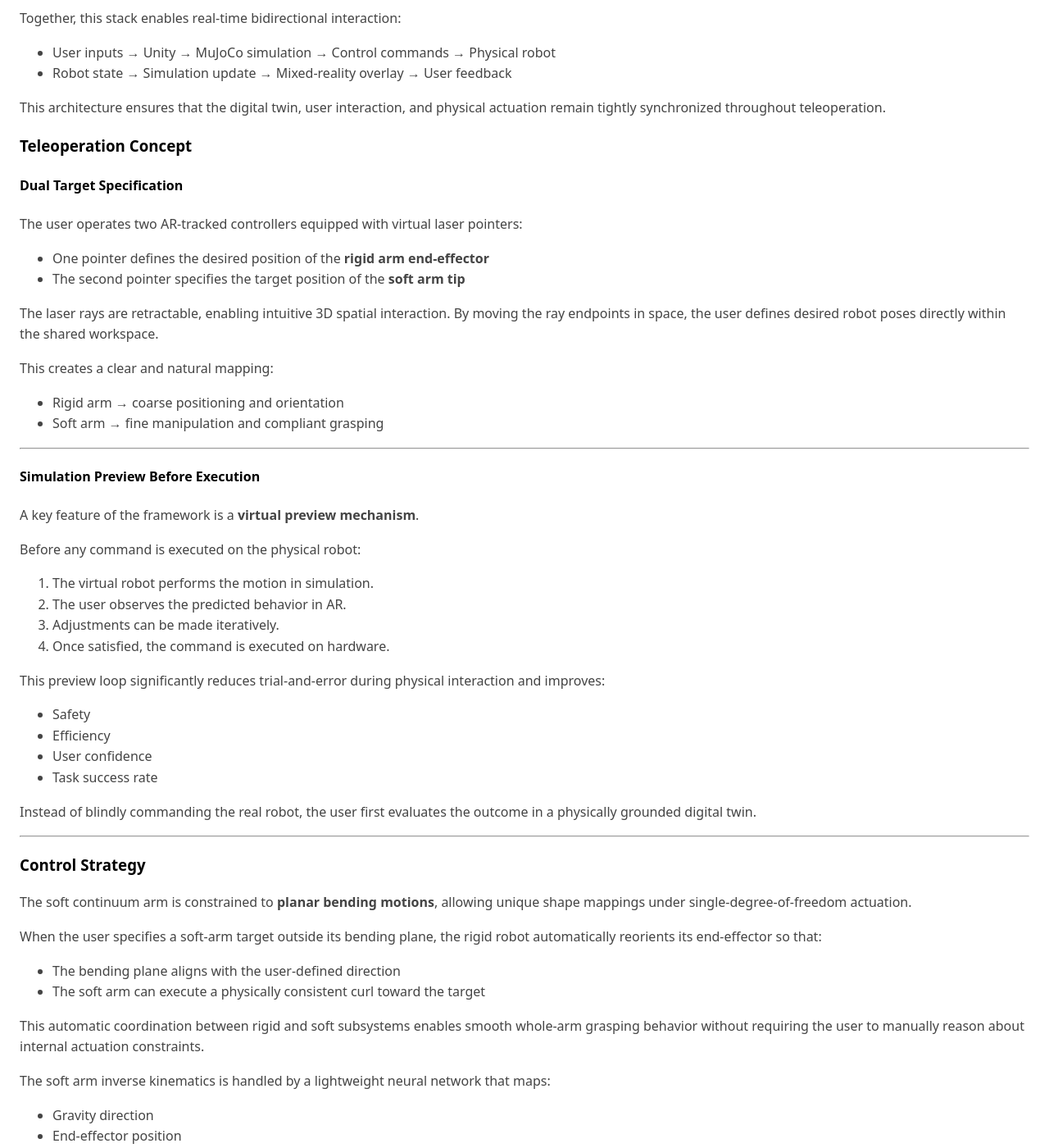
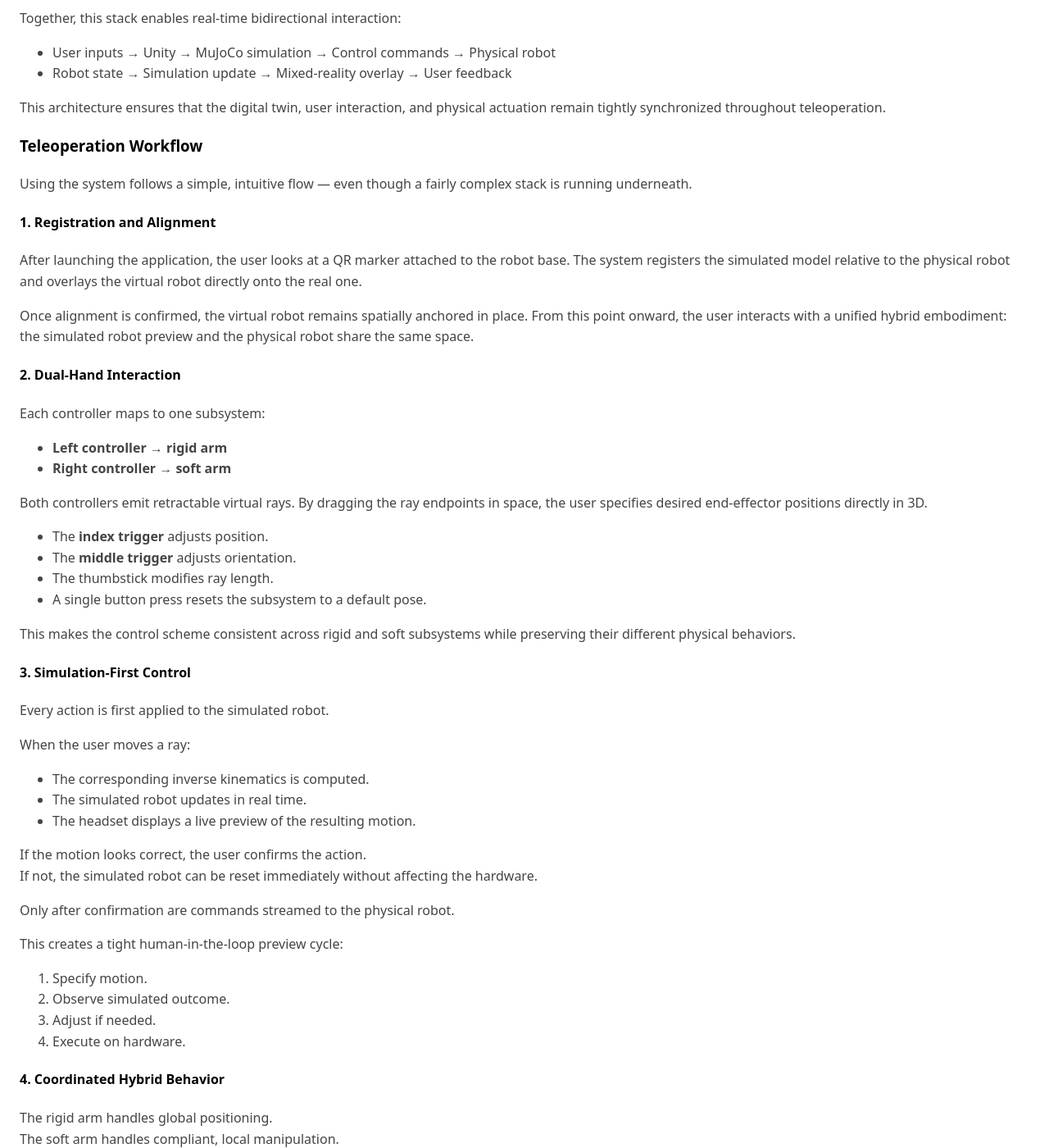
Before and after one commit to Jack-Klusmann/jack-klusmann.github.io, a Jekyll site: the page built from _projects/human_robot_interaction_3.md, in a window 1280 px wide and 1400 px high, scrolled down 3369 px. Shown: the whole window at 82% size. Built offline with Jekyll 4.4.1, drawn with Linux system fonts in a browser that asks for light colours; some of the changed text lies outside the part shown.

Commit message:
Text completed

```diff
--- a/_projects/human_robot_interaction_3.md
+++ b/_projects/human_robot_interaction_3.md
@@ -135,61 +135,75 @@ Together, this stack enables real-time bidirectional interaction:
 
 This architecture ensures that the digital twin, user interaction, and physical actuation remain tightly synchronized throughout teleoperation.
 
+### Teleoperation Workflow
 
+Using the system follows a simple, intuitive flow — even though a fairly complex stack is running underneath.
 
+#### 1. Registration and Alignment
 
-### Teleoperation Concept
+After launching the application, the user looks at a QR marker attached to the robot base. The system registers the simulated model relative to the physical robot and overlays the virtual robot directly onto the real one.
 
-#### Dual Target Specification
+Once alignment is confirmed, the virtual robot remains spatially anchored in place. From this point onward, the user interacts with a unified hybrid embodiment: the simulated robot preview and the physical robot share the same space.
 
-The user operates two AR-tracked controllers equipped with virtual laser pointers:
+#### 2. Dual-Hand Interaction
 
-- One pointer defines the desired position of the **rigid arm end-effector**
-- The second pointer specifies the target position of the **soft arm tip**
+Each controller maps to one subsystem:
 
-The laser rays are retractable, enabling intuitive 3D spatial interaction. By moving the ray endpoints in space, the user defines desired robot poses directly within the shared workspace.
+- **Left controller → rigid arm**
+- **Right controller → soft arm**
 
-This creates a clear and natural mapping:
+Both controllers emit retractable virtual rays. By dragging the ray endpoints in space, the user specifies desired end-effector positions directly in 3D.
 
-- Rigid arm → coarse positioning and orientation
-- Soft arm → fine manipulation and compliant grasping
+- The **index trigger** adjusts position.
+- The **middle trigger** adjusts orientation.
+- The thumbstick modifies ray length.
+- A single button press resets the subsystem to a default pose.
 
----
+This makes the control scheme consistent across rigid and soft subsystems while preserving their different physical behaviors.
 
-#### Simulation Preview Before Execution
+#### 3. Simulation-First Control
 
-A key feature of the framework is a **virtual preview mechanism**.
+Every action is first applied to the simulated robot.
 
-Before any command is executed on the physical robot:
+When the user moves a ray:
 
-1. The virtual robot performs the motion in simulation.
-2. The user observes the predicted behavior in AR.
-3. Adjustments can be made iteratively.
-4. Once satisfied, the command is executed on hardware.
+- The corresponding inverse kinematics is computed.
+- The simulated robot updates in real time.
+- The headset displays a live preview of the resulting motion.
 
-This preview loop significantly reduces trial-and-error during physical interaction and improves:
+If the motion looks correct, the user confirms the action.
+If not, the simulated robot can be reset immediately without affecting the hardware.
 
-- Safety
-- Efficiency
-- User confidence
-- Task success rate
+Only after confirmation are commands streamed to the physical robot.
 
-Instead of blindly commanding the real robot, the user first evaluates the outcome in a physically grounded digital twin.
+This creates a tight human-in-the-loop preview cycle:
 
----
+1. Specify motion.
+2. Observe simulated outcome.
+3. Adjust if needed.
+4. Execute on hardware.
 
-### Control Strategy
+#### 4. Coordinated Hybrid Behavior
 
-The soft continuum arm is constrained to **planar bending motions**, allowing unique shape mappings under single-degree-of-freedom actuation.
+The rigid arm handles global positioning.
+The soft arm handles compliant, local manipulation.
 
-When the user specifies a soft-arm target outside its bending plane, the rigid robot automatically reorients its end-effector so that:
+For example:
 
-- The bending plane aligns with the user-defined direction
-- The soft arm can execute a physically consistent curl toward the target
+- The rigid arm moves the hybrid system toward an object.
+- The soft arm curls or uncurls in a controlled sequence.
+- Both subsystems can be reset independently.
 
-This automatic coordination between rigid and soft subsystems enables smooth whole-arm grasping behavior without requiring the user to manually reason about internal actuation constraints.
+However, this coordination is not purely manual.
 
-The soft arm inverse kinematics is handled by a lightweight neural network that maps:
+The soft continuum arm is constrained to **planar bending motions**, resulting in a unique shape for a given single-degree-of-freedom actuation input. When the user specifies a soft-arm target that lies outside its current bending plane, the system automatically reorients the rigid end-effector so that:
+
+- The bending plane aligns with the user-defined direction.
+- The soft arm can execute a physically consistent curl toward the target.
+
+This alignment happens transparently. The user does not need to reason about curvature constraints, tendon geometry, or internal actuation limits. From their perspective, they simply indicate a spatial target, and the hybrid system resolves the rigid–soft coordination automatically.
+
+Under the hood, the soft arm inverse kinematics is handled by a lightweight neural network that maps:
 
 - Gravity direction
 - End-effector position
@@ -197,9 +211,9 @@ The soft arm inverse kinematics is handled by a lightweight neural network that
 
 to tendon lengths in real time.
 
-This allows low-latency control across the full reachable workspace.
+This enables low-latency control across the reachable workspace while maintaining physically consistent behavior.
 
----
+From the user’s perspective, it feels like controlling a single embodied system — even though rigid and soft subsystems are computed, simulated, and actuated separately.
 
 ## Findings
 
```
